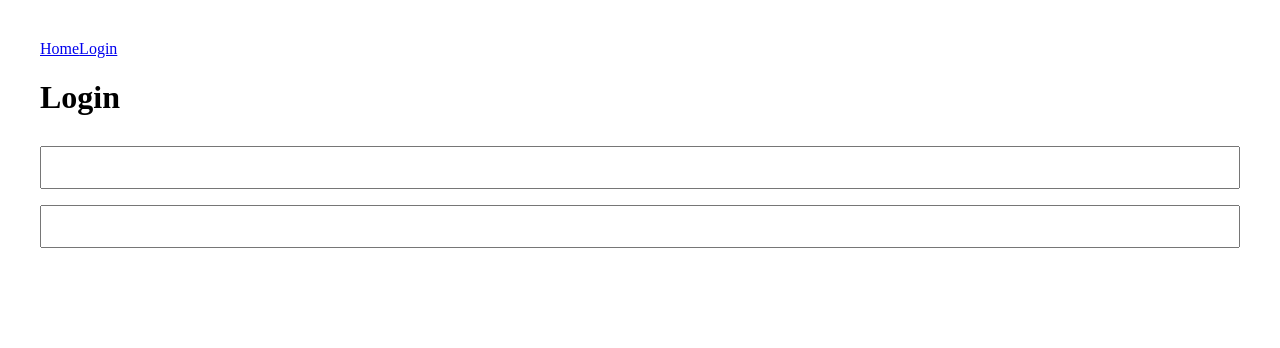
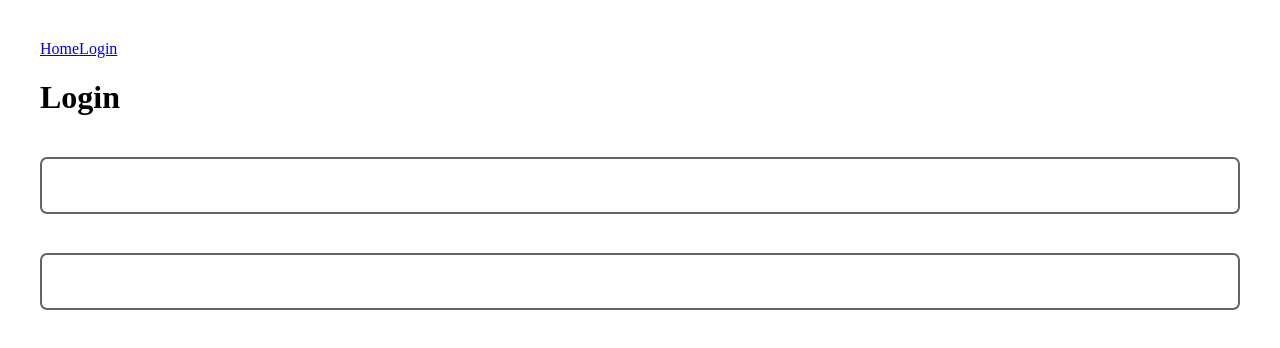
Before and after one commit to jagodabie/ecommerce, a Vue app in the folder ecommerce/: page /auth in a window 1280 px wide. Shown: the top 348 px of the page. Built offline with nearby package versions, Linux system fonts and the light colour scheme.

Commit message:
feat: baseinput emit implementation, styleing login page

```diff
--- a/ecommerce/src/components/BaseInput.vue
+++ b/ecommerce/src/components/BaseInput.vue
@@ -1,5 +1,7 @@
 <script setup lang="ts">
-import { computed } from "vue";
+import { computed, watchEffect, ref, defineEmits } from "vue";
+import type { Ref } from "vue";
+
 // TODO props
 const props = defineProps({
   label: String,
@@ -10,26 +12,56 @@ const props = defineProps({
   maxLength: Number,
   modelValue: String,
 });
+const emit = defineEmits<{
+  (e: "update:modelValue", value: string | number | null): void;
+}>();
+
+const modelValue = computed({
+  get() {
+    return props.modelValue;
+  },
+  set(value) {
+    return emit("update:modelValue", value as string | number | null);
+  },
+});
 </script>
 
 <template>
   <label v-if="props.label" id="base-input-label-id-test">
-    {{ props.modelValue }}</label
+    {{ props.label }}</label
   >
   <input
     id="base-input-id-test"
     v-bind="$attrs"
-    :type="props.type"
+    v-model="modelValue"
+    :type="props.type ?? 'text'"
     :name="props.name"
     :placeholder="props.placeholder"
-    :value="props.modelValue"
+    :minlength="props.minLength"
+    :maxlength="props.maxLength"
   />
 </template>
 <style scoped>
 input {
   width: 100%;
-  padding: 12px 20px;
-  margin: 8px 0;
+  padding: 1.1rem 1.1rem;
+  margin: 1.2rem 0;
   box-sizing: border-box;
+  border: solid 2px rgb(99, 99, 105);
+  border-radius: 7px;
+  font-size: 1rem;
+}
+
+label {
+  padding: 0.5rem 0 0.5rem;
+  font-size: 1.2rem;
+  font-weight: bold;
+}
+
+input:focus {
+  border: none;
+  outline: 2px solid rgb(167, 160, 152);
+  box-shadow: 0 0 10px rgb(99, 99, 105);
+  border-radius: 4px;
 }
 </style>
```
